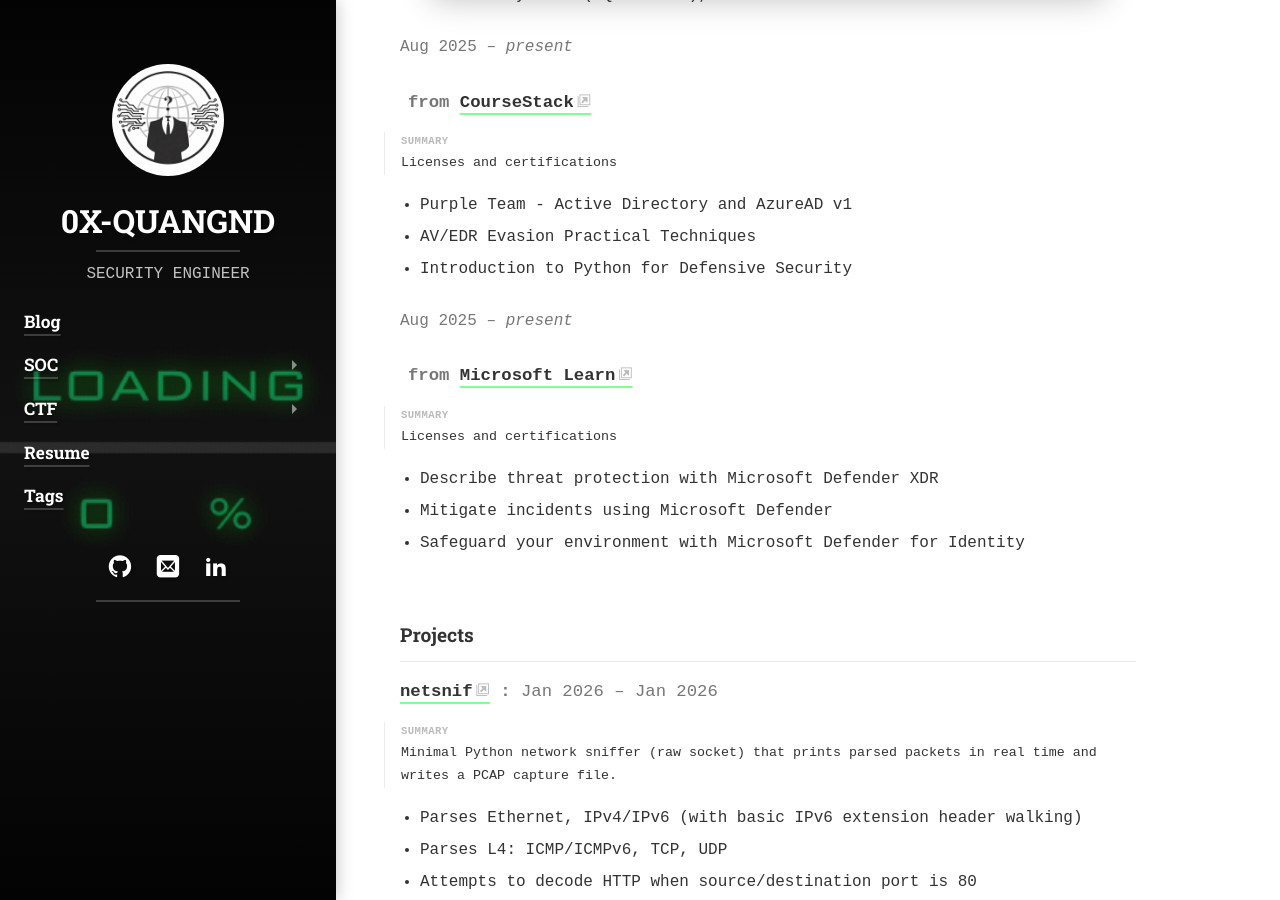
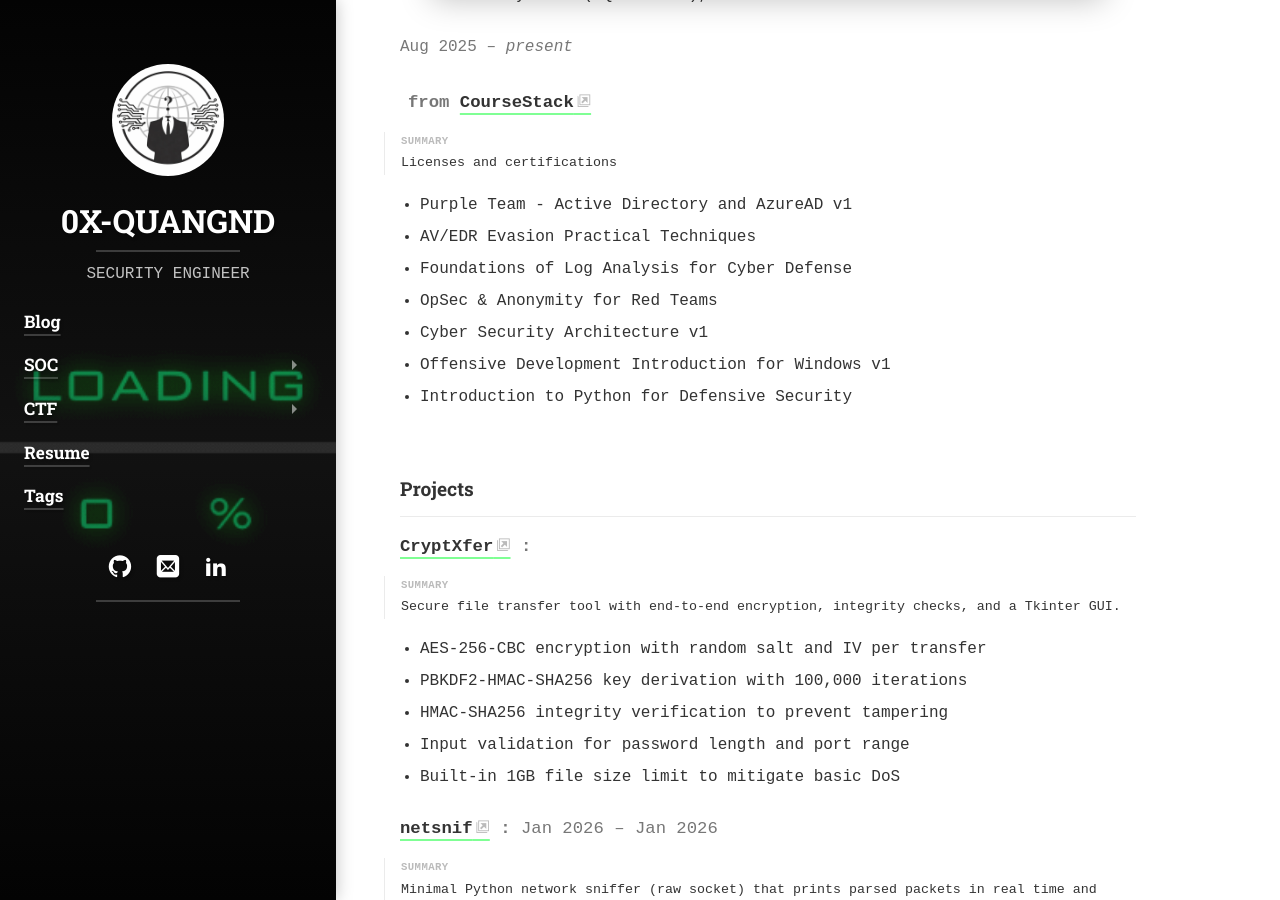
Before and after one commit to m3rooted/m3rooted.github.io, a Jekyll site: the page built from resume.md, in a window 1280 px wide and 900 px high, scrolled down 1044 px. Built offline with Jekyll 4.4.1, drawn with Linux system fonts in a browser that asks for light colours; cached includes are drawn as plain includes; nearby versions of some CDN libraries; some web fonts are replaced; library files that are not in the unit come from our copies; some of the changed text lies outside the part shown.

Commit message:
m3rooted

```diff
--- a/_data/resume.yml
+++ b/_data/resume.yml
@@ -47,16 +47,20 @@ education:
     highlights:
       - "Purple Team - Active Directory and AzureAD v1"
       - "AV/EDR Evasion Practical Techniques"
+      - "Foundations of Log Analysis for Cyber Defense"
+      - "OpSec & Anonymity for Red Teams"
+      - "Cyber Security Architecture v1"
+      - "Offensive Development Introduction for Windows v1"
       - "Introduction to Python for Defensive Security"
-  - institution: "Microsoft Learn"
-    website: "https://learn.microsoft.com/"
-    startDate: "2025-08-01"
-    endDate:
-    summary: "Licenses and certifications"
-    highlights:
-      - "Describe threat protection with Microsoft Defender XDR"
-      - "Mitigate incidents using Microsoft Defender"
-      - "Safeguard your environment with Microsoft Defender for Identity"
+  # institution: "Microsoft Learn"
+    #website: "https://learn.microsoft.com/"
+    #startDate: "2025-08-01"
+    #endDate:
+    #summary: "Licenses and certifications"
+    #highlights:
+      #- "Describe threat protection with Microsoft Defender XDR"
+      #- "Mitigate incidents using Microsoft Defender"
+      #- "Safeguard your environment with Microsoft Defender for Identity"
 # volunteer:
 #   - organization:
 #     position:
@@ -73,6 +77,15 @@ education:
 #     summary:
 #     highlights:
 projects:
+  - title: "CryptXfer"
+    url: "https://github.com/m3rooted/CryptXfer"
+    summary: "Secure file transfer tool with end-to-end encryption, integrity checks, and a Tkinter GUI."
+    highlights:
+      - "AES-256-CBC encryption with random salt and IV per transfer"
+      - "PBKDF2-HMAC-SHA256 key derivation with 100,000 iterations"
+      - "HMAC-SHA256 integrity verification to prevent tampering"
+      - "Input validation for password length and port range"
+      - "Built-in 1GB file size limit to mitigate basic DoS"
   - title: "netsnif"
     startDate: "2026-01-02"
     endDate: "2026-01-14"
@@ -117,6 +130,15 @@ projects:
 #     url:
 #     highlights:
 awards:
+  - title: "Certified Threat Intelligence & Governance Analyst (CTIGA)"
+    awarder: "CTIGA"
+    date: "2026-02-10"
+    summary: |
+      - Exam passed with a score of 92% (first attempt, coupon CTIGA100OFF).
+      - Validates ability to design, manage, and operationalize threat intelligence aligned with governance, risk, and strategic security objectives.
+      - Emphasizes intelligence lifecycle management, legal and ethical considerations, and integration across SOC, IR, risk, and executive leadership.
+      - Focuses on frameworks and best practices to ensure intelligence supports business priorities and compliance.
+    highlights:
   - title: "Cisco Certified Network Associate v7"
     awarder: "Cisco Netacad"
     date: "2025-01-01"
```
Also changed, not shown: _posts/soc/siem/2025-10-12-foundations-of-log-analysis.md (renamed from _posts/soc/2025-10-12-foundations-of-log-analysis.md).
